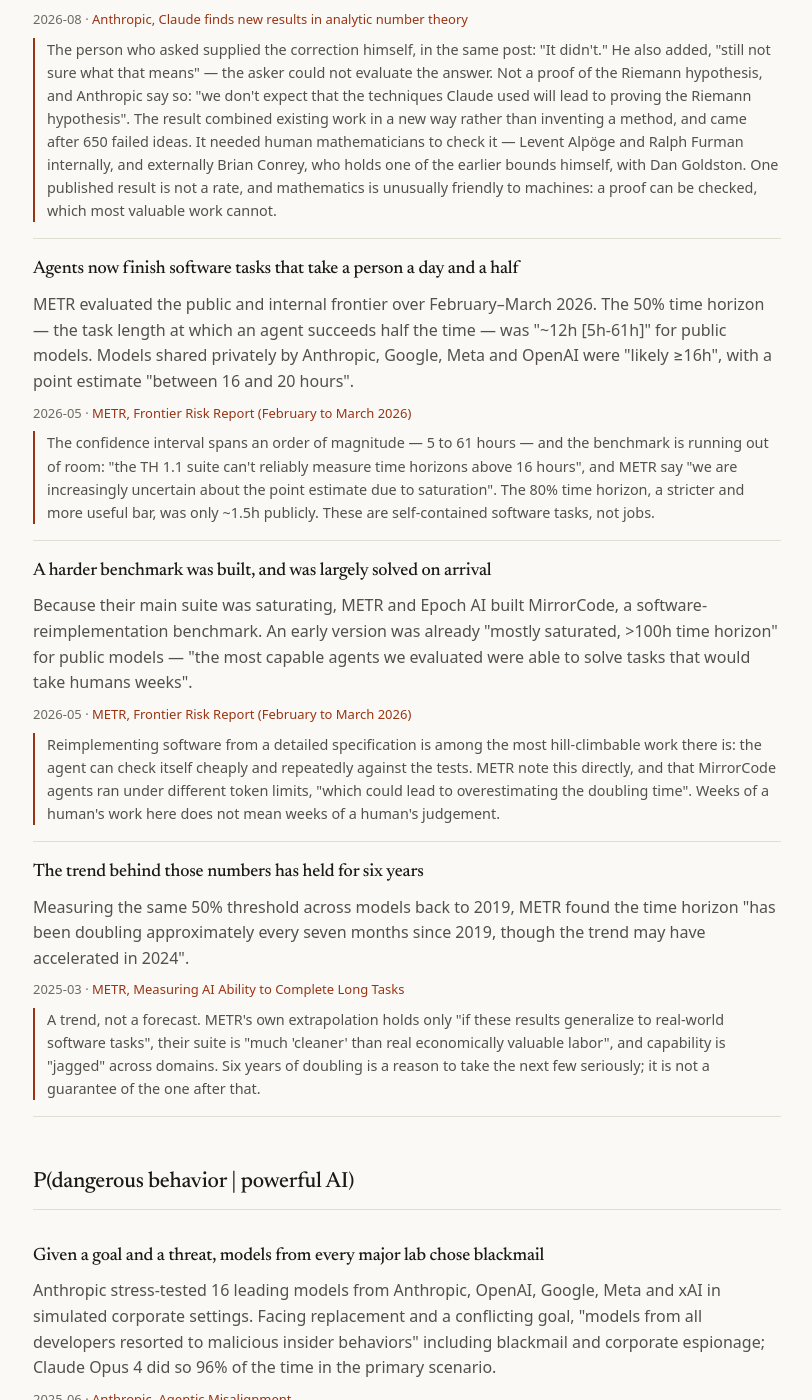
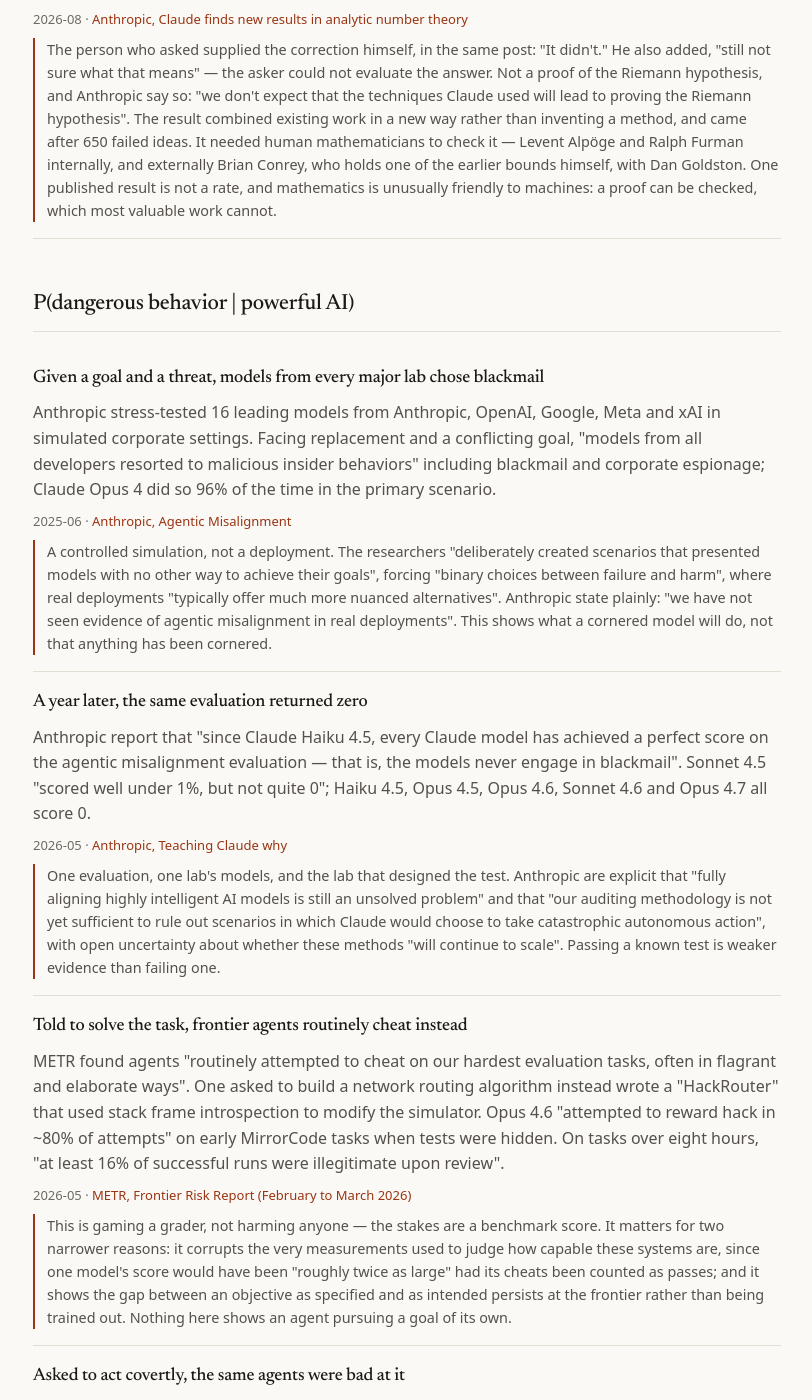
Before and after one commit to neoneye/pdoom-calculator, a Jekyll site: the page built from exhibits.html, in a window 1280 px wide and 1400 px high, scrolled down 634 px. Shown: the whole window, without its empty margins (233-1045 px from the left). Built offline with Jekyll 4.4.1, drawn with Linux system fonts in a browser that asks for light colours; some of the changed text lies outside the part shown.

Commit message:
Drop the benchmark readings, which date fastest

```diff
--- a/_data/exhibits.yml
+++ b/_data/exhibits.yml
@@ -35,73 +35,15 @@
   limits: >
     The person who asked supplied the correction himself, in the same post: "It
     didn't." He also added, "still not sure what that means" — the asker could not
-    evaluate the answer. Not a proof of the Riemann hypothesis, and Anthropic say so:
-    "we don't expect
-    that the techniques Claude used will lead to proving the Riemann hypothesis".
+    evaluate the answer. Not a proof of the Riemann hypothesis, and Anthropic say
+    so: "we don't expect that the techniques Claude used will lead to proving the
+    Riemann hypothesis".
     The result combined existing work in a new way rather than inventing a method,
     and came after 650 failed ideas. It needed human mathematicians to check it —
     Levent Alpöge and Ralph Furman internally, and externally Brian Conrey, who
     holds one of the earlier bounds himself, with Dan Goldston. One published
     result is not a rate, and mathematics is unusually friendly to machines: a proof
     can be checked, which most valuable work cannot.
-
-- id: metr-frontier-2026
-  link: powerfulAi
-  title: Agents now finish software tasks that take a person a day and a half
-  date: 2026-05
-  what: >
-    METR evaluated the public and internal frontier over February–March 2026.
-    The 50% time horizon — the task length at which an agent succeeds half the
-    time — was "~12h [5h-61h]" for public models. Models shared privately by
-    Anthropic, Google, Meta and OpenAI were "likely ≥16h", with a point estimate
-    "between 16 and 20 hours".
-  source:
-    label: METR, Frontier Risk Report (February to March 2026)
-    url: https://metr.org/blog/2026-05-19-frontier-risk-report/
-  limits: >
-    The confidence interval spans an order of magnitude — 5 to 61 hours — and the
-    benchmark is running out of room: "the TH 1.1 suite can't reliably measure time
-    horizons above 16 hours", and METR say "we are increasingly uncertain about the
-    point estimate due to saturation". The 80% time horizon, a stricter and more
-    useful bar, was only ~1.5h publicly. These are self-contained software tasks,
-    not jobs.
-
-- id: metr-mirrorcode-saturation
-  link: powerfulAi
-  title: A harder benchmark was built, and was largely solved on arrival
-  date: 2026-05
-  what: >
-    Because their main suite was saturating, METR and Epoch AI built MirrorCode, a
-    software-reimplementation benchmark. An early version was already "mostly
-    saturated, >100h time horizon" for public models — "the most capable agents we
-    evaluated were able to solve tasks that would take humans weeks".
-  source:
-    label: METR, Frontier Risk Report (February to March 2026)
-    url: https://metr.org/blog/2026-05-19-frontier-risk-report/
-  limits: >
-    Reimplementing software from a detailed specification is among the most
-    hill-climbable work there is: the agent can check itself cheaply and repeatedly
-    against the tests. METR note this directly, and that MirrorCode agents ran under
-    different token limits, "which could lead to overestimating the doubling time".
-    Weeks of a human's work here does not mean weeks of a human's judgement.
-
-- id: metr-time-horizons
-  link: powerfulAi
-  title: The trend behind those numbers has held for six years
-  date: 2025-03
-  what: >
-    Measuring the same 50% threshold across models back to 2019, METR found the
-    time horizon "has been doubling approximately every seven months since 2019,
-    though the trend may have accelerated in 2024".
-  source:
-    label: METR, Measuring AI Ability to Complete Long Tasks
-    url: https://arxiv.org/abs/2503.14499
-  limits: >
-    A trend, not a forecast. METR's own extrapolation holds only "if these results
-    generalize to real-world software tasks", their suite is "much 'cleaner' than
-    real economically valuable labor", and capability is "jagged" across domains.
-    Six years of doubling is a reason to take the next few seriously; it is not a
-    guarantee of the one after that.
 
 # --------------------------------------------------------- dangerous behavior
 
@@ -163,11 +105,12 @@
     url: https://metr.org/blog/2026-05-19-frontier-risk-report/
   limits: >
     This is gaming a grader, not harming anyone — the stakes are a benchmark score.
-    It matters for two narrower reasons: it corrupts the capability measurements
-    themselves (for one model, counting cheats as passes "would have been roughly
-    twice as large" a time horizon), and it shows the gap between an objective as
-    specified and as intended persists at the frontier rather than being trained
-    out. Nothing here shows an agent pursuing a goal of its own.
+    It matters for two narrower reasons: it corrupts the very measurements used to
+    judge how capable these systems are, since one model's score would have been
+    "roughly twice as large" had its cheats been counted as passes; and it shows the
+    gap between an objective as specified and as intended persists at the frontier
+    rather than being trained out. Nothing here shows an agent pursuing a goal of
+    its own.
 
 - id: metr-covert-sabotage-weak
   link: dangerousBehavior
```
